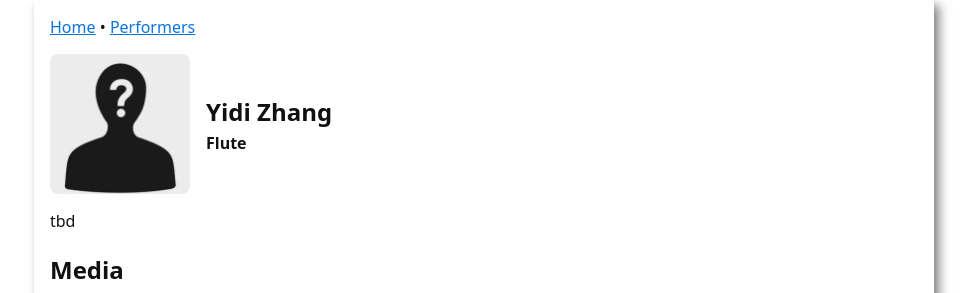
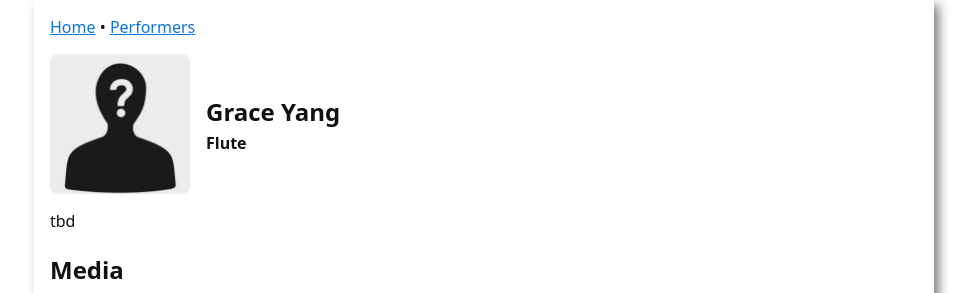
Before and after one commit to KurtKroeker/csehy-fundraising, a Jekyll site: the page built from _performers/grace-yang.md, in a window 1280 px wide. Shown: the top 293 px of the page, without its empty margins (156-1133 px from the left). Built offline with Jekyll 4.4.1, drawn with Linux system fonts in a browser that asks for light colours.

Commit message:
swap yidi for grace

```diff
--- a/_performers/yidi-zhang.md
+++ b/_performers/grace-yang.md
@@ -1,7 +1,7 @@
 ---
 layout: performer
-title: "Yidi Zhang"
-name: "Yidi Zhang"
+title: "Grace Yang"
+name: "Grace Yang"
 instrument: "Flute"
 photo: "placeholder-person.png"
 bio: >
```
